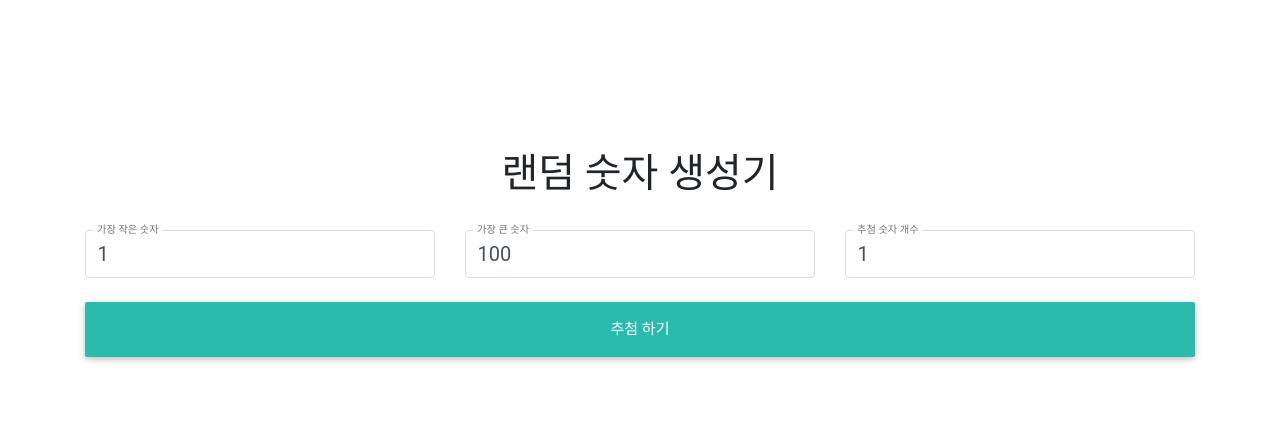
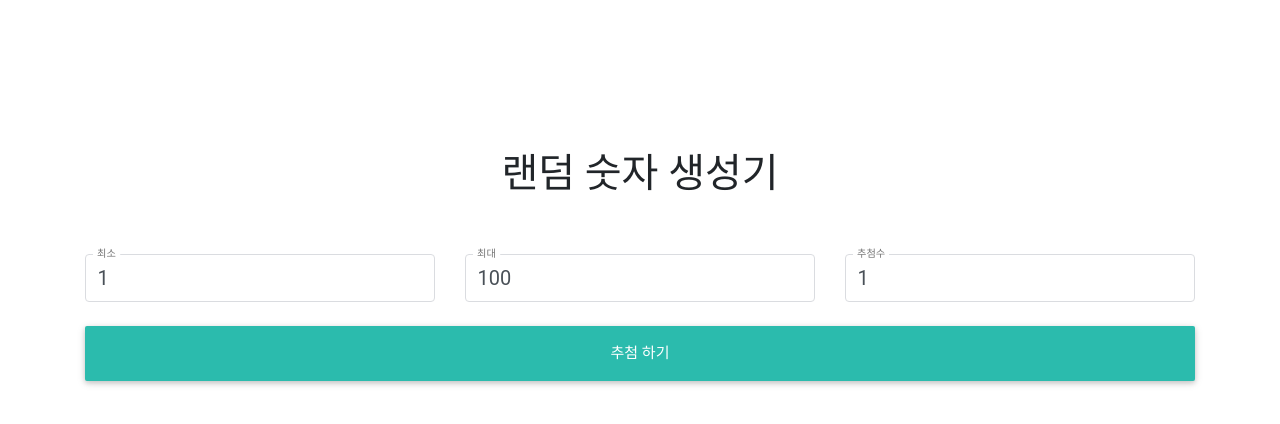
Before and after one commit to kimpaulie/random_raffle, a plain HTML site: page index.html in a window 1280 px wide. Drawn offline with Linux system fonts and the light colour scheme.

Commit message:
Add files via upload

```diff
--- a/index.html
+++ b/index.html
@@ -32,25 +32,25 @@
     <!-- Default input -->
 
     <div class="container text-center" style="padding-top: 150px;">
-        <h1>랜덤 숫자 생성기</h1>
+        <h1 class="pb-4">랜덤 숫자 생성기</h1>
 
         <div class="row">
            <div class="col-4">
                <div class="md-form md-outline form-lg">
                    <input id="form-lg" class="form-control form-control-lg" value="1" type="number" min="-99999" max="99999">
-                   <label for="form-lg" class="small_on_box">가장 작은 숫자</label>
+                   <label for="form-lg" class="small_on_box">최소</label>
                </div>
            </div>
            <div class="col-4">
                <div class="md-form md-outline form-lg">
                    <input id="form-lg" class="form-control form-control-lg" value="100" type="number" min="-99999" max="99999">
-                   <label for="form-lg" class="small_on_box">가장 큰 숫자</label>
+                   <label for="form-lg" class="small_on_box">최대</label>
                </div>
            </div>
            <div class="col-4">
                <div class="md-form md-outline form-lg">
                    <input id="form-lg" class="form-control form-control-lg" value="1" type="number" min="1" max="99999">
-                   <label for="form-lg" class="small_on_box">추첨 숫자 개수</label>
+                   <label for="form-lg" class="small_on_box">추첨수</label>
                </div>
            </div>
 
```
